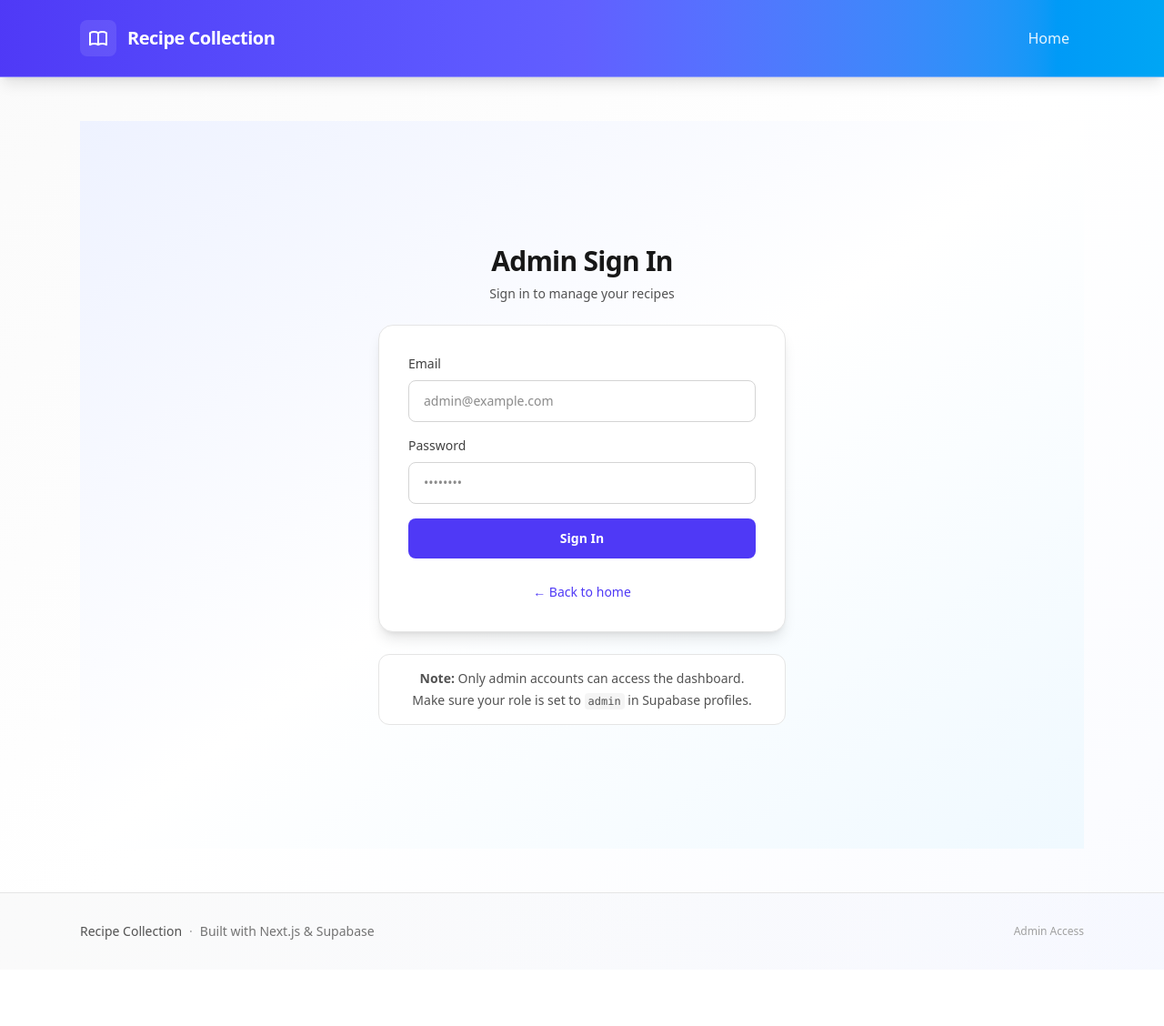
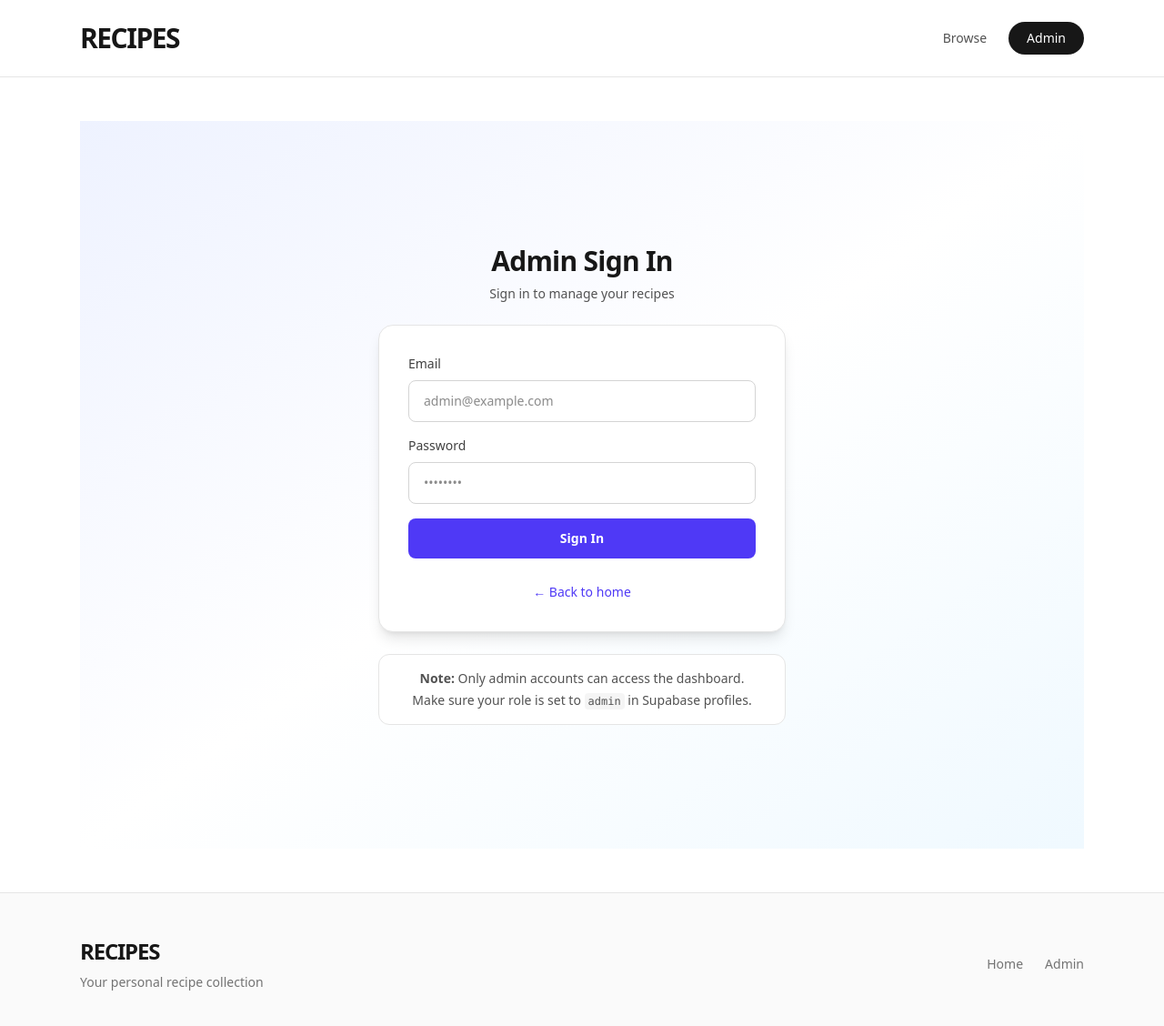
Before and after one commit to ktaylor211091-max/Recipe-website, a Next.js app: page /admin in a window 1280 px wide. Shown: the top 1128 px of the page at 91% size. Before the commit the page ends 1066 px from the top, so only its background shows below. Built offline with nearby package versions, Linux system fonts and the light colour scheme; no server answers.

Commit message:
Redesign with bold minimalist aesthetic - clean typography, simple layout

```diff
--- a/src/app/RecipeSearch.tsx
+++ b/src/app/RecipeSearch.tsx
@@ -16,31 +16,18 @@ export function RecipeSearch({ categories, onSearch }: RecipeSearchProps) {
   };
 
   return (
-    <div className="space-y-3">
-      <div className="flex flex-col gap-3 sm:flex-row">
-        <div className="relative flex-1">
-          <svg
-            className="pointer-events-none absolute left-4 top-1/2 h-5 w-5 -translate-y-1/2 text-neutral-400"
-            fill="none"
-            viewBox="0 0 24 24"
-            stroke="currentColor"
-          >
-            <path
-              strokeLinecap="round"
-              strokeLinejoin="round"
-              strokeWidth={2}
-              d="M21 21l-6-6m2-5a7 7 0 11-14 0 7 7 0 0114 0z"
-            />
-          </svg>
+    <div className="mb-12">
+      <div className="flex flex-col gap-4 sm:flex-row sm:items-center sm:justify-center">
+        <div className="relative flex-1 max-w-md">
           <input
             type="text"
-            placeholder="Search for recipes..."
+            placeholder="Search recipes..."
             value={query}
             onChange={(e) => {
               setQuery(e.target.value);
               onSearch(e.target.value, selectedCategory);
             }}
-            className="w-full rounded-xl border-2 border-neutral-200 bg-white py-3 pl-12 pr-4 text-sm shadow-sm transition-all focus:border-indigo-400 focus:outline-none focus:ring-4 focus:ring-indigo-100 focus:shadow-md"
+            className="w-full border-b-2 border-neutral-300 bg-transparent py-3 text-base font-medium transition-colors focus:border-neutral-900 focus:outline-none"
           />
         </div>
 
@@ -50,7 +37,7 @@ export function RecipeSearch({ categories, onSearch }: RecipeSearchProps) {
             setSelectedCategory(e.target.value);
             onSearch(query, e.target.value);
           }}
-          className="rounded-xl border-2 border-neutral-200 bg-white px-5 py-3 text-sm font-medium shadow-sm transition-all focus:border-indigo-400 focus:outline-none focus:ring-4 focus:ring-indigo-100 focus:shadow-md sm:w-48"
+          className="border-b-2 border-neutral-300 bg-transparent py-3 text-base font-medium transition-colors focus:border-neutral-900 focus:outline-none sm:w-48"
         >
           <option value="all">All Categories</option>
           {categories.map((cat) => (
--- a/src/app/globals.css
+++ b/src/app/globals.css
@@ -1,21 +1,21 @@
 @import "tailwindcss";
 
-/* Enhanced global styles with animations and better typography */
+/* Bold, modern design inspired by minimalist aesthetics */
 html {
 	color-scheme: light;
 	scroll-behavior: smooth;
 }
 
 body {
-	background: linear-gradient(to bottom right, rgb(250 250 250), rgb(255 255 255), rgb(238 242 255 / 0.3));
-	color: rgb(23 23 23);
+	background: white;
+	color: #171717;
 	-webkit-font-smoothing: antialiased;
 	-moz-osx-font-smoothing: grayscale;
 }
 
 ::selection {
-	background-color: rgb(79 70 229);
-	color: white;
+	color: #fff;
+	background-color: #000;
 }
 
 /* Custom animations */
@@ -90,29 +90,29 @@ body {
 
 /* Custom scrollbar */
 ::-webkit-scrollbar {
-	width: 10px;
+	width: 8px;
 }
 
 ::-webkit-scrollbar-track {
-	background: #f1f1f1;
+	background: #fafafa;
 }
 
 ::-webkit-scrollbar-thumb {
-	background: #888;
-	border-radius: 5px;
+	background: #171717;
+	border-radius: 4px;
 }
 
 ::-webkit-scrollbar-thumb:hover {
-	background: #555;
+	background: #000;
 }
 
 /* Better focus styles */
 *:focus-visible {
-	outline: 2px solid rgb(99 102 241);
-	outline-offset: 2px;
+	outline: 2px solid #000;
+	outline-offset: 4px;
 }
 
 /* Image loading skeleton */
 img {
-	background-color: rgb(245 245 245);
+	background-color: #f5f5f5;
 }
--- a/src/app/layout.tsx
+++ b/src/app/layout.tsx
@@ -14,23 +14,26 @@ export default function RootLayout({
 }>) {
   return (
     <html lang="en">
-      <body className="min-h-screen flex flex-col">
-        <header className="sticky top-0 z-50 border-b border-indigo-200/50 bg-gradient-to-r from-indigo-600 via-indigo-500 to-sky-500 text-white shadow-lg backdrop-blur-sm">
-          <div className="mx-auto flex max-w-6xl items-center justify-between gap-4 px-6 py-5">
+      <body className="min-h-screen flex flex-col bg-white">
+        <header className="sticky top-0 z-50 border-b border-neutral-200 bg-white/95 backdrop-blur-sm">
+          <div className="mx-auto flex max-w-6xl items-center justify-between px-6 py-6">
             <Link href="/" className="group flex items-center gap-3">
-              <div className="rounded-lg bg-white/10 p-2 transition-all group-hover:bg-white/20">
-                <svg className="h-6 w-6" fill="none" viewBox="0 0 24 24" stroke="currentColor">
-                  <path strokeLinecap="round" strokeLinejoin="round" strokeWidth={2} d="M12 6.253v13m0-13C10.832 5.477 9.246 5 7.5 5S4.168 5.477 3 6.253v13C4.168 18.477 5.754 18 7.5 18s3.332.477 4.5 1.253m0-13C13.168 5.477 14.754 5 16.5 5c1.747 0 3.332.477 4.5 1.253v13C19.832 18.477 18.247 18 16.5 18c-1.746 0-3.332.477-4.5 1.253" />
-                </svg>
+              <div className="text-3xl font-bold tracking-tighter text-neutral-900 transition-all group-hover:scale-105">
+                RECIPES
               </div>
-              <span className="text-xl font-bold tracking-tight">Recipe Collection</span>
             </Link>
-            <nav className="flex items-center gap-2">
+            <nav className="flex items-center gap-6">
               <Link
                 href="/"
-                className="rounded-lg px-4 py-2.5 font-medium text-white/90 transition-all hover:bg-white/15 hover:text-white"
+                className="text-sm font-medium text-neutral-600 transition-colors hover:text-neutral-900"
               >
-                Home
+                Browse
+              </Link>
+              <Link
+                href="/admin"
+                className="rounded-full bg-neutral-900 px-5 py-2 text-sm font-medium text-white transition-all hover:bg-neutral-700"
+              >
+                Admin
               </Link>
             </nav>
           </div>
@@ -40,19 +43,32 @@ export default function RootLayout({
           <div className="mx-auto max-w-6xl px-6 py-12">{children}</div>
         </main>
 
-        <footer className="border-t border-neutral-200 bg-gradient-to-r from-neutral-50 to-indigo-50/30 mt-auto">
-          <div className="mx-auto flex max-w-6xl flex-col items-center justify-between gap-4 px-6 py-8 text-sm text-neutral-600 sm:flex-row">
-            <div className="flex items-center gap-2">
-              <span className="font-medium">Recipe Collection</span>
-              <span className="text-neutral-400">·</span>
-              <span className="text-neutral-500">Built with Next.js & Supabase</span>
+        <footer className="border-t border-neutral-200 bg-neutral-50 mt-auto">
+          <div className="mx-auto max-w-6xl px-6 py-12">
+            <div className="flex flex-col gap-6 sm:flex-row sm:items-center sm:justify-between">
+              <div>
+                <div className="text-2xl font-bold tracking-tighter text-neutral-900 mb-2">
+                  RECIPES
+                </div>
+                <p className="text-sm text-neutral-500">
+                  Your personal recipe collection
+                </p>
+              </div>
+              <div className="flex items-center gap-6">
+                <Link
+                  href="/"
+                  className="text-sm text-neutral-500 transition-colors hover:text-neutral-900"
+                >
+                  Home
+                </Link>
+                <Link
+                  href="/admin"
+                  className="text-sm text-neutral-500 transition-colors hover:text-neutral-900"
+                >
+                  Admin
+                </Link>
+              </div>
             </div>
-            <Link
-              href="/admin"
-              className="text-xs text-neutral-400 transition-colors hover:text-indigo-600"
-            >
-              Admin Access
-            </Link>
           </div>
         </footer>
       </body>
```
Also changed, not shown: src/app/RecipeListClient.tsx (+46 -94 lines), src/app/page.tsx (+24 -38 lines).
